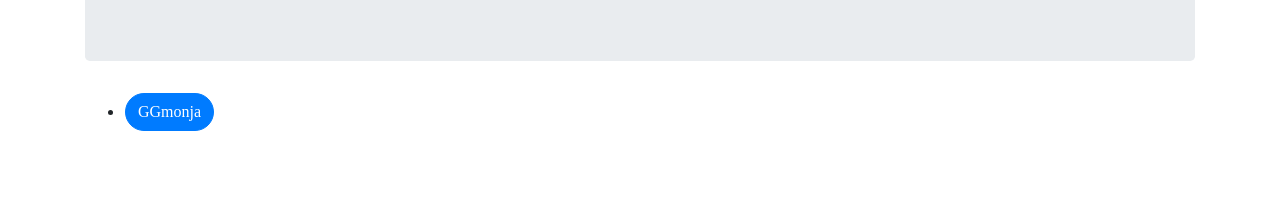
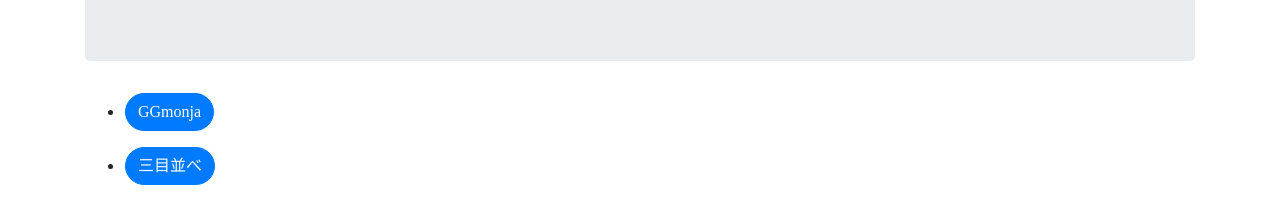
Before and after one commit to MasuCatz/MasuCatz, a plain HTML site: page index.html in a window 1280 px wide. Shown: the part 247-470 px from the top of the page. Drawn offline with nearby package versions, Linux system fonts and the light colour scheme.

Commit message:
三目並べを表示

```diff
--- a/index.html
+++ b/index.html
@@ -35,6 +35,15 @@
                     </li>
                 </ul>
             </div>
+            <div id="junkpage">
+                <ul>
+                    <li>
+                        <button class="btn btn-primary">
+                            <a href="./sanmokunarabe/index.html">三目並べ</a>
+                        </button>
+                    </li>
+                </ul>
+            </div>
         </div>
         <script src="https://code.jquery.com/jquery-3.3.1.slim.min.js" integrity="sha384-q8i/X+965DzO0rT7abK41JStQIAqVgRVzpbzo5smXKp4YfRvH+8abtTE1Pi6jizo" crossorigin="anonymous"></script>
         <script src="https://cdnjs.cloudflare.com/ajax/libs/popper.js/1.14.3/umd/popper.min.js" integrity="sha384-ZMP7rVo3mIykV+2+9J3UJ46jBk0WLaUAdn689aCwoqbBJiSnjAK/l8WvCWPIPm49" crossorigin="anonymous"></script>
```
